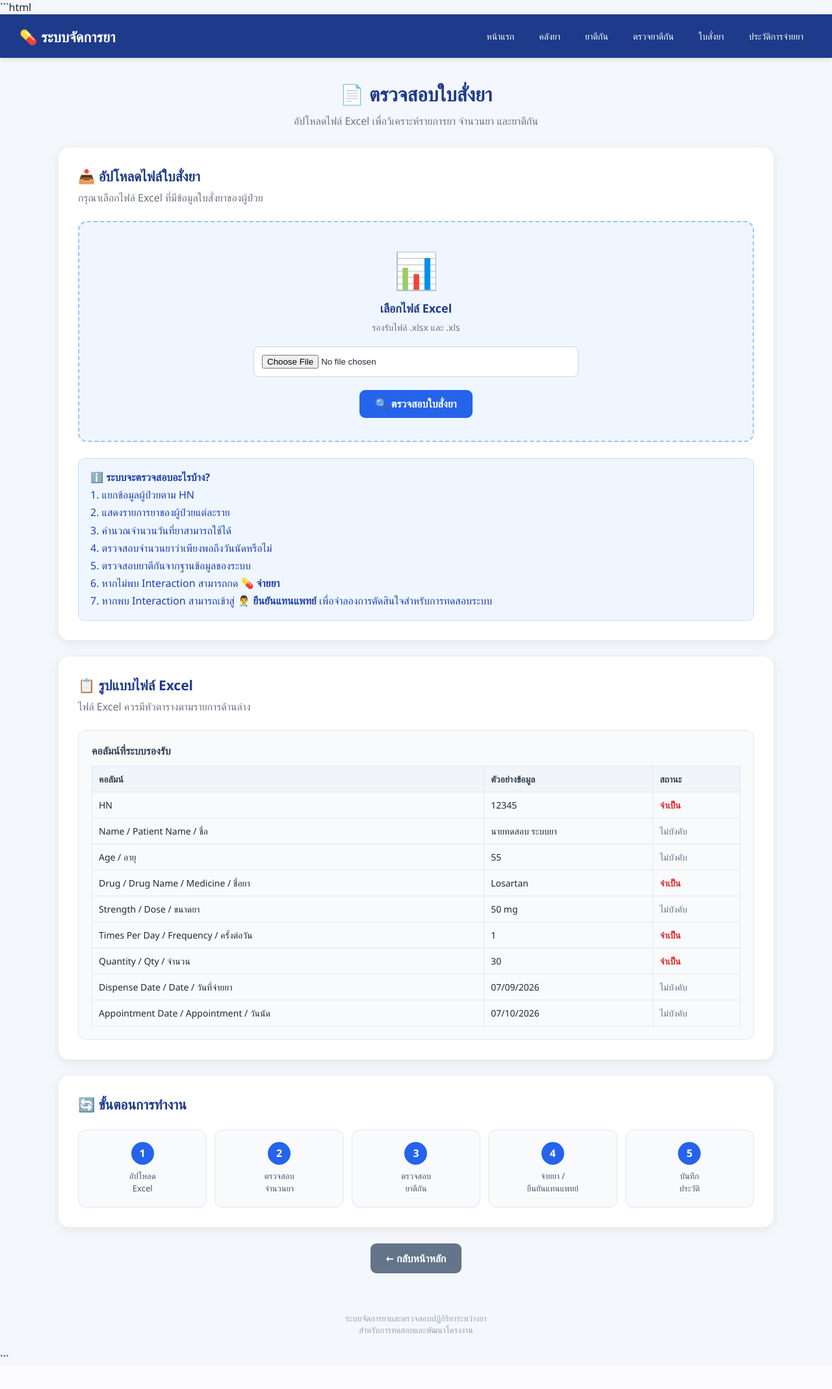
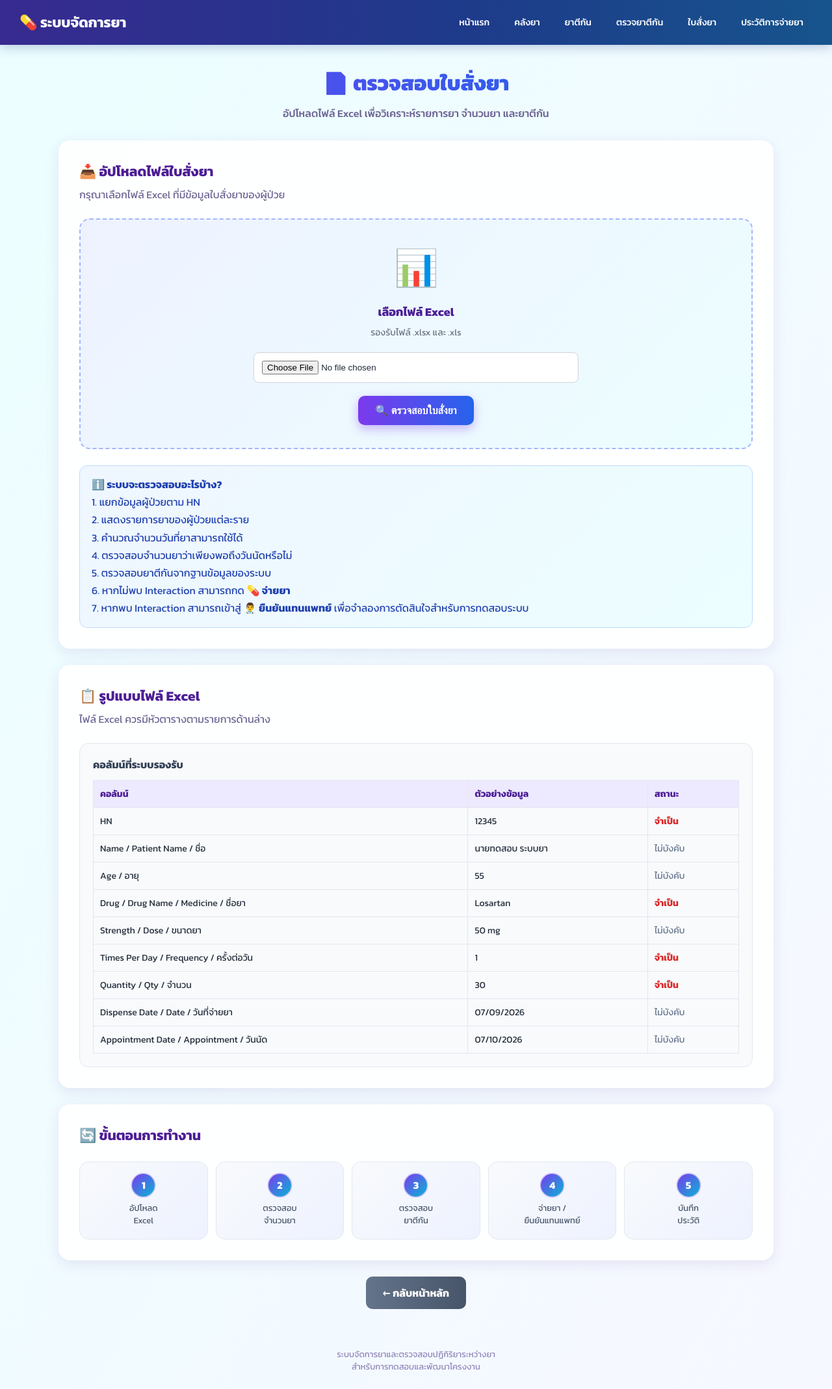
Before and after one commit to mydrugstock/drug-management, a Flask app: page /prescription in a window 1280 px wide. Shown: the whole page at 65% size. Before the commit the page ends 2088 px from the top, so only its background shows below. Run offline with Flask 3, Linux system fonts and the light colour scheme.

Commit message:
Update prescription.html

````diff
--- a/templates/prescription.html
+++ b/templates/prescription.html
@@ -1,4 +1,3 @@
-```html
 <!DOCTYPE html>
 <html lang="th">
 <head>
@@ -7,31 +6,68 @@
 
     <title>ตรวจสอบใบสั่งยา</title>
 
+    <link rel="preconnect" href="https://fonts.googleapis.com">
+    <link href="https://fonts.googleapis.com/css2?family=Kanit:wght@300;400;500;600;700;800&display=swap" rel="stylesheet">
+
     <style>
         * {
             box-sizing: border-box;
         }
 
+        @keyframes gradientShift {
+            0% { background-position: 0% 50%; }
+            50% { background-position: 100% 50%; }
+            100% { background-position: 0% 50%; }
+        }
+
+        @keyframes fadeInUp {
+            from { opacity: 0; transform: translateY(24px); }
+            to { opacity: 1; transform: translateY(0); }
+        }
+
+        @keyframes floaty {
+            0%, 100% { transform: translateY(0); }
+            50% { transform: translateY(-6px); }
+        }
+
+        @keyframes pulseGlow {
+            0%, 100% { box-shadow: 0 0 0 0 rgba(124,58,237,0.35); }
+            50% { box-shadow: 0 0 0 8px rgba(124,58,237,0); }
+        }
+
+        @keyframes shake {
+            0%, 100% { transform: translateX(0); }
+            25% { transform: translateX(-4px); }
+            75% { transform: translateX(4px); }
+        }
+
         body {
             margin: 0;
-            font-family: "Segoe UI", Tahoma, Arial, sans-serif;
-            background: #f4f7fb;
+            font-family: 'Kanit', "Segoe UI", Tahoma, Arial, sans-serif;
+            background: linear-gradient(120deg, #eef2ff, #ecfeff, #fdf4ff);
+            background-size: 300% 300%;
+            animation: gradientShift 20s ease infinite;
             color: #1f2937;
         }
 
         .navbar {
-            background: #1e3a8a;
+            background: linear-gradient(90deg, #4c1d95, #1e3a8a, #0e7490);
+            background-size: 200% 200%;
+            animation: gradientShift 10s ease infinite;
             color: white;
             padding: 16px 30px;
             display: flex;
             justify-content: space-between;
             align-items: center;
-            box-shadow: 0 2px 8px rgba(0, 0, 0, 0.12);
+            box-shadow: 0 4px 16px rgba(30, 58, 138, 0.25);
+            position: sticky;
+            top: 0;
+            z-index: 50;
         }
 
         .navbar-title {
             font-size: 22px;
-            font-weight: bold;
+            font-weight: 700;
         }
 
         .navbar-links {
@@ -45,12 +81,14 @@
             text-decoration: none;
             padding: 8px 14px;
             border-radius: 8px;
-            transition: 0.2s;
+            transition: 0.25s;
             font-size: 14px;
+            font-weight: 500;
         }
 
         .navbar-links a:hover {
-            background: rgba(255, 255, 255, 0.15);
+            background: rgba(255, 255, 255, 0.22);
+            transform: translateY(-2px);
         }
 
         .container {
@@ -62,59 +100,83 @@
         .page-title {
             text-align: center;
             margin-bottom: 10px;
-            color: #1e3a8a;
-            font-size: 30px;
+            font-size: 32px;
+            font-weight: 800;
+            background: linear-gradient(90deg, #7c3aed, #2563eb, #06b6d4);
+            background-size: 200% auto;
+            -webkit-background-clip: text;
+            background-clip: text;
+            color: transparent;
+            animation: gradientShift 6s linear infinite;
         }
 
         .page-description {
             text-align: center;
-            color: #6b7280;
+            color: #6b6392;
             margin-bottom: 30px;
+            font-weight: 500;
         }
 
         .card {
-            background: white;
-            border-radius: 16px;
+            background: rgba(255, 255, 255, 0.9);
+            backdrop-filter: blur(4px);
+            border-radius: 18px;
             padding: 30px;
-            box-shadow: 0 4px 18px rgba(0, 0, 0, 0.08);
+            box-shadow: 0 6px 22px rgba(76, 29, 149, 0.10);
             margin-bottom: 25px;
+            opacity: 0;
+            animation: fadeInUp 0.6s ease forwards;
+            border: 2px solid transparent;
+            transition: box-shadow 0.25s, transform 0.25s, border-color 0.25s;
         }
+
+        .card:hover {
+            box-shadow: 0 12px 28px rgba(37, 99, 235, 0.16);
+            border-color: #ddd6fe;
+        }
+
+        .card:nth-of-type(1) { animation-delay: 0.05s; }
+        .card:nth-of-type(2) { animation-delay: 0.15s; }
+        .card:nth-of-type(3) { animation-delay: 0.25s; }
 
         .card-title {
             font-size: 21px;
-            font-weight: bold;
-            color: #1e3a8a;
+            font-weight: 700;
+            color: #4c1d95;
             margin-bottom: 8px;
         }
 
         .card-description {
-            color: #6b7280;
+            color: #6b6392;
             margin-bottom: 25px;
         }
 
         .upload-area {
-            border: 2px dashed #93c5fd;
-            border-radius: 14px;
+            border: 2px dashed #a5b4fc;
+            border-radius: 16px;
             padding: 35px 25px;
             text-align: center;
-            background: #eff6ff;
-            transition: 0.2s;
+            background: linear-gradient(135deg, #eef2ff, #ecfeff);
+            transition: 0.25s;
         }
 
         .upload-area:hover {
-            background: #dbeafe;
-            border-color: #2563eb;
+            background: linear-gradient(135deg, #e0e7ff, #cffafe);
+            border-color: #6366f1;
+            transform: scale(1.01);
         }
 
         .upload-icon {
             font-size: 55px;
             margin-bottom: 10px;
+            display: inline-block;
+            animation: floaty 2.4s ease-in-out infinite;
         }
 
         .upload-text {
             font-size: 18px;
-            font-weight: bold;
-            color: #1e3a8a;
+            font-weight: 700;
+            color: #4c1d95;
             margin-bottom: 8px;
         }
 
@@ -134,10 +196,11 @@
             border: 1px solid #d1d5db;
             border-radius: 8px;
             cursor: pointer;
+            transition: 0.2s;
         }
 
         input[type="file"]:hover {
-            border-color: #2563eb;
+            border-color: #6366f1;
         }
 
         .button-area {
@@ -146,53 +209,59 @@
 
         .btn {
             border: none;
-            border-radius: 9px;
-            padding: 12px 24px;
+            border-radius: 10px;
+            padding: 13px 26px;
             font-size: 16px;
-            font-weight: bold;
+            font-weight: 700;
             cursor: pointer;
             text-decoration: none;
             display: inline-block;
-            transition: 0.2s;
+            transition: transform 0.2s, box-shadow 0.2s;
+        }
+
+        .btn:hover {
+            transform: translateY(-3px) scale(1.03);
+        }
+
+        .btn:active {
+            transform: translateY(0) scale(0.98);
         }
 
         .btn-primary {
-            background: #2563eb;
+            background: linear-gradient(90deg, #7c3aed, #2563eb);
             color: white;
+            box-shadow: 0 6px 16px rgba(124, 58, 237, 0.35);
         }
 
         .btn-primary:hover {
-            background: #1d4ed8;
+            box-shadow: 0 10px 22px rgba(37, 99, 235, 0.45);
         }
 
         .btn-secondary {
-            background: #64748b;
+            background: linear-gradient(90deg, #64748b, #475569);
             color: white;
-        }
-
-        .btn-secondary:hover {
-            background: #475569;
         }
 
         .error-box {
             background: #fee2e2;
             border: 1px solid #fca5a5;
             color: #991b1b;
-            border-radius: 10px;
+            border-radius: 12px;
             padding: 15px 18px;
             margin-bottom: 25px;
+            animation: shake 0.5s ease;
         }
 
         .error-title {
-            font-weight: bold;
+            font-weight: 700;
             margin-bottom: 5px;
         }
 
         .info-box {
-            background: #eff6ff;
+            background: linear-gradient(135deg, #eff6ff, #ecfeff);
             border: 1px solid #bfdbfe;
             color: #1e40af;
-            border-radius: 10px;
+            border-radius: 12px;
             padding: 15px 18px;
             margin-top: 25px;
             line-height: 1.7;
@@ -201,13 +270,13 @@
         .format-box {
             background: #f8fafc;
             border: 1px solid #e2e8f0;
-            border-radius: 12px;
+            border-radius: 14px;
             padding: 20px;
             margin-top: 25px;
         }
 
         .format-title {
-            font-weight: bold;
+            font-weight: 700;
             color: #334155;
             margin-bottom: 12px;
         }
@@ -227,13 +296,17 @@
         }
 
         .format-table th {
-            background: #f1f5f9;
-            color: #334155;
+            background: #ede9fe;
+            color: #4c1d95;
+        }
+
+        .format-table tr:hover td {
+            background: #f5f3ff;
         }
 
         .required {
             color: #dc2626;
-            font-weight: bold;
+            font-weight: 700;
         }
 
         .optional {
@@ -248,11 +321,16 @@
         }
 
         .workflow-item {
-            background: #f8fafc;
+            background: linear-gradient(135deg, #f8fafc, #eef2ff);
             border: 1px solid #e2e8f0;
-            border-radius: 12px;
+            border-radius: 14px;
             padding: 18px 10px;
             text-align: center;
+            transition: transform 0.25s;
+        }
+
+        .workflow-item:hover {
+            transform: translateY(-4px);
         }
 
         .workflow-number {
@@ -260,10 +338,11 @@
             height: 35px;
             line-height: 35px;
             margin: 0 auto 8px auto;
-            background: #2563eb;
+            background: linear-gradient(135deg, #7c3aed, #06b6d4);
             color: white;
             border-radius: 50%;
-            font-weight: bold;
+            font-weight: 700;
+            animation: pulseGlow 2.4s infinite;
         }
 
         .workflow-text {
@@ -274,7 +353,7 @@
 
         .footer {
             text-align: center;
-            color: #94a3b8;
+            color: #9083b8;
             font-size: 13px;
             padding: 25px;
         }
@@ -742,4 +821,3 @@
 
 </body>
 </html>
-```
````
